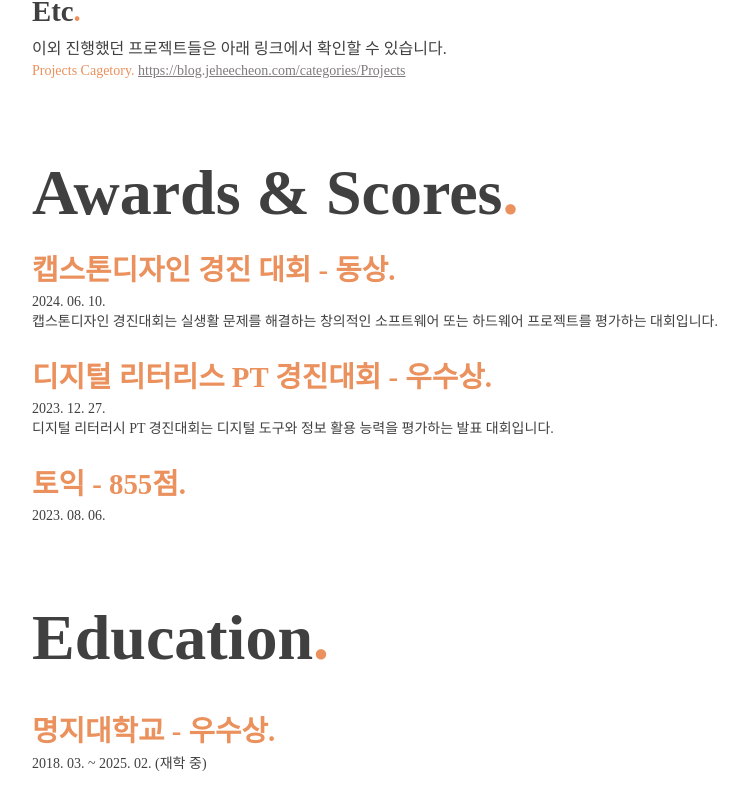
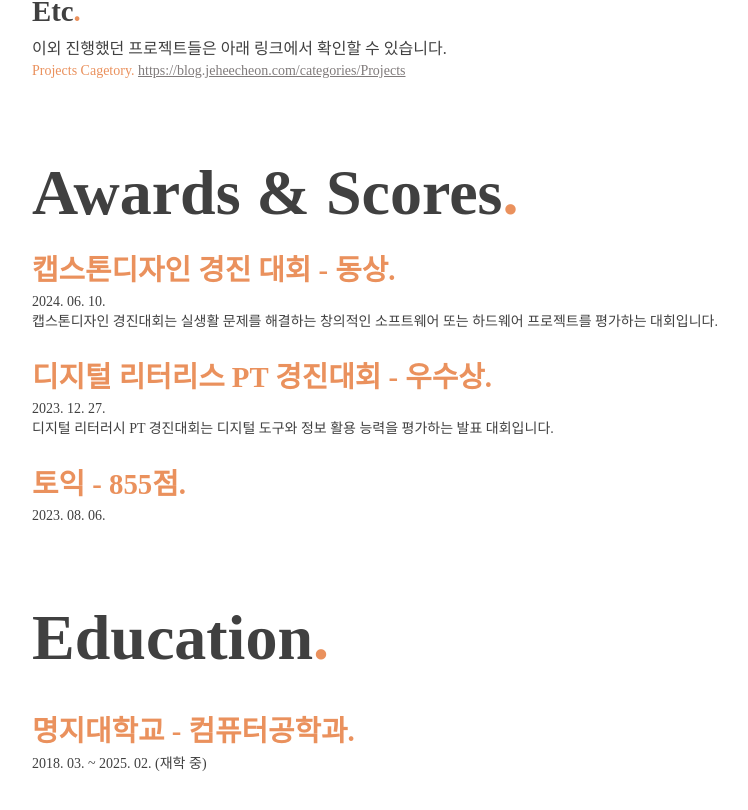
Before and after one commit to jeheecheon/resume, a React (Vite) app: page / in a window 1280 px wide. Shown: the part 3727-4537 px from the top of the page, without its empty margins (220-968 px from the left). Built offline with nearby package versions, Linux system fonts and the light colour scheme; a web font is replaced by a local one.

Commit message:
chore: 이력서 수정

```diff
--- a/src/app/page.tsx
+++ b/src/app/page.tsx
@@ -522,7 +522,7 @@ Page.Education = function Education() {
             <div className="mt-[1.5rem]">
                 <h3 className="text-theme-1">
                     <span>명지대학교 -</span>
-                    <span className="dark:text-inverse-1">{` 우수상`}</span>
+                    <span className="dark:text-inverse-1">{` 컴퓨터공학과`}</span>
                 </h3>
                 <p className="text-xs sm:text-sm">
                     2018. 03. ~ 2025. 02. (재학 중)
```
